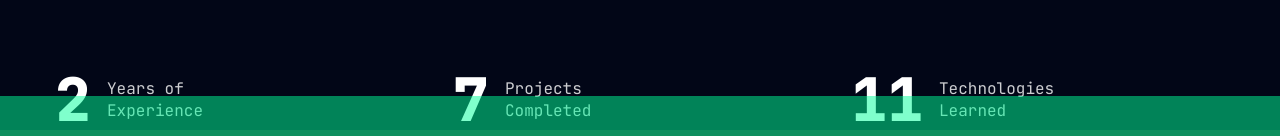
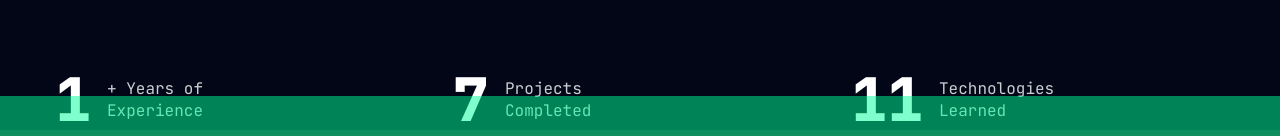
Before and after one commit to Krauszie/portfolio, a Next.js app: page / in a window 1280 px wide. Shown: the part 704-840 px from the top of the page. Built offline with nearby package versions, Linux system fonts and the light colour scheme.

Commit message:
stats text change

```diff
--- a/src/app/resume/page.tsx
+++ b/src/app/resume/page.tsx
@@ -15,7 +15,7 @@ import { ScrollArea } from '@/components/ui/scroll-area';
 const about = {
   title: "About me",
   description:
-  "Full Stack Developer with 2 years of experience creating responsive, user-friendly websites and applications. \
+  "Full Stack Developer with 1+ years of experience creating responsive, user-friendly websites and applications. \
   Proficient in HTML, CSS, and JavaScript. Enthusiastic towards new tech in Front End Development for website. \
   Looking to obtain and sharpen skills in the respective area.",
   info: [
@@ -29,7 +29,7 @@ const about = {
      },
      {
       fieldName: "Experience",
-      fieldValue: "2 Years",
+      fieldValue: "1+ Years",
      },
      {
       fieldName: "Email",
--- a/src/components/Stats.tsx
+++ b/src/components/Stats.tsx
@@ -4,8 +4,8 @@ import CountUp from "react-countup";
 
 const stats = [
     {
-       num: 2,
-       text: "Years of Experience" ,
+       num: 1,
+       text: "+ Years of Experience" ,
     },
     {
         num: 7,
```
